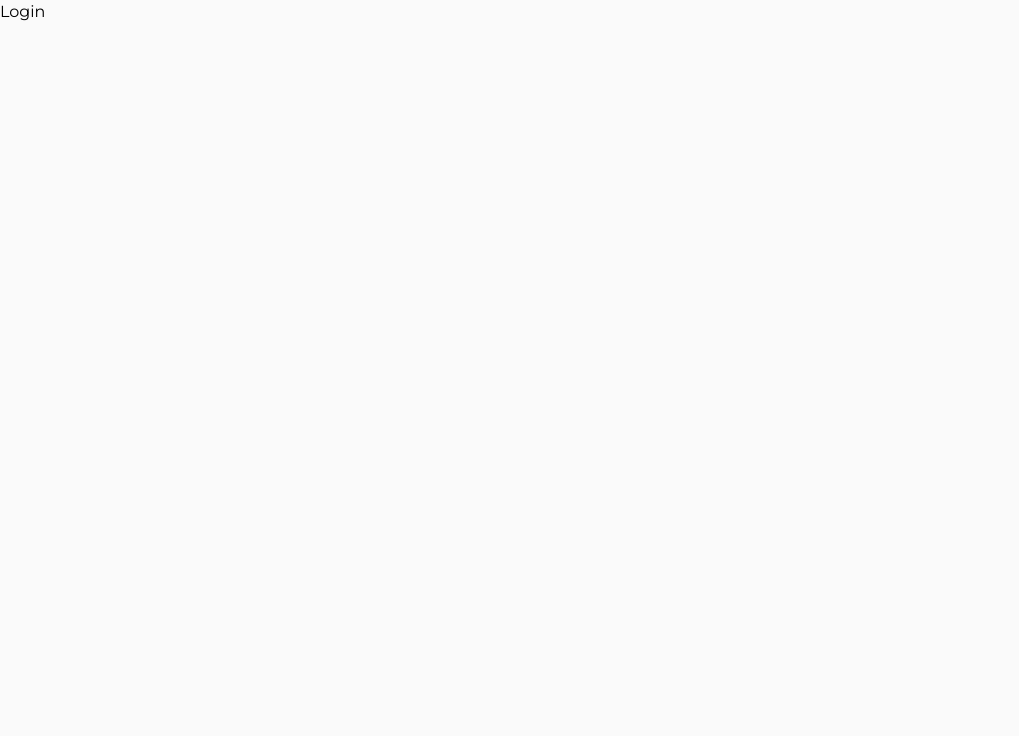
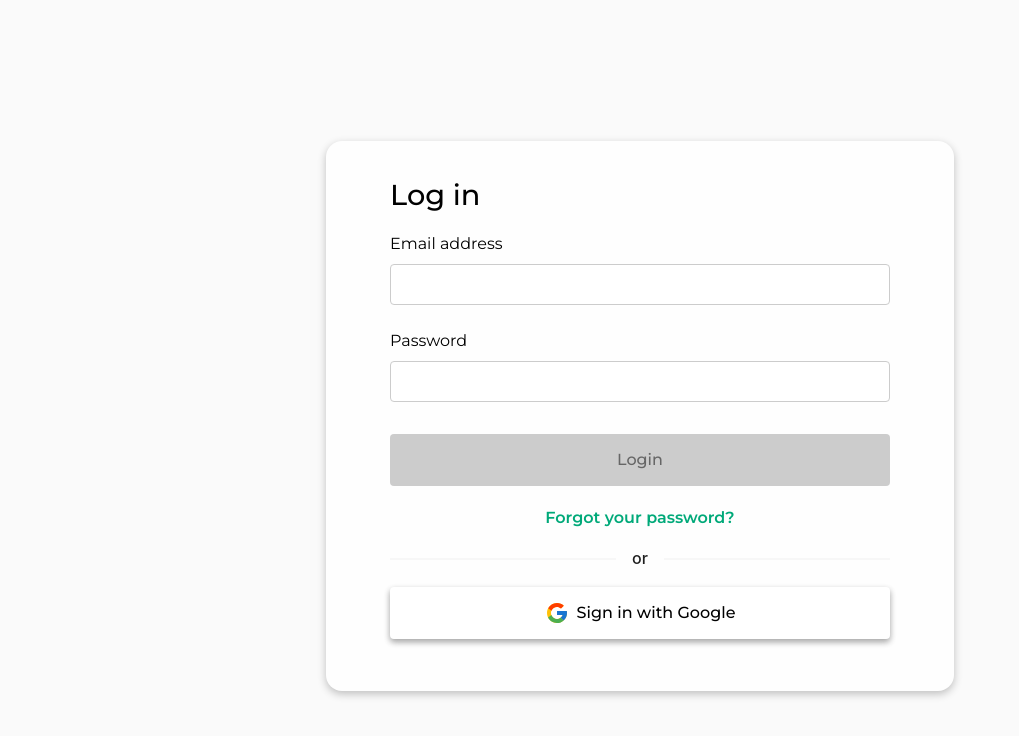
Before and after one commit to azim1410/FinSync, a React (Vite) app in the folder frontend/: page /login in a window 1280 px wide. Shown: the top 736 px of the page, without its empty margins (0-1019 px from the left). Built offline with nearby package versions, Linux system fonts and the light colour scheme.

Commit message:
Login page styling done

```diff
--- a/frontend/src/Pages/Login/Login.tsx
+++ b/frontend/src/Pages/Login/Login.tsx
@@ -1,9 +1,146 @@
-import React from 'react'
+import React, { useState } from "react";
+import { Link } from "react-router-dom";
+import { Divider } from "antd";
+import { FcGoogle } from "react-icons/fc";
+import './styles.css'
 
-const Login = () => {
+const Login: React.FC = () => {
+  const [credentials, setCredentials] = useState<{
+    email: string;
+    password: string;
+  }>({
+    email: "",
+    password: "",
+  });
+
+  const [errors, setErrors] = useState<{
+    email: string;
+    password: string;
+  }>({
+    email: "",
+    password: "",
+  });
+
+  const validateEmail = (email: string): boolean => {
+    const emailRegex = /^[^\s@]+@[^\s@]+\.[^\s@]+$/; // Standard email format
+    return emailRegex.test(email);
+  };
+
+  const validatePassword = (password: string): boolean => {
+    // Example: Password must be at least 8 characters and contain a mix of letters and numbers
+    const strongPasswordRegex = /^(?=.*[A-Za-z])(?=.*\d)[A-Za-z\d]{8,}$/;
+    return strongPasswordRegex.test(password);
+  };
+
+  const handleChange = (e: React.ChangeEvent<HTMLInputElement>): void => {
+    const { name, value } = e.target;
+
+    setCredentials((prev) => ({
+      ...prev,
+      [name]: value,
+    }));
+
+    // Real-time validation
+    if (name === "email" && value) {
+      setErrors((prev) => ({
+        ...prev,
+        email: validateEmail(value) ? "" : "Invalid email address",
+      }));
+    }
+
+    if (name === "password" && value) {
+      setErrors((prev) => ({
+        ...prev,
+        password: validatePassword(value)
+          ? ""
+          : "Password must be at least 8 characters and include a number",
+      }));
+    }
+  };
+
+  const loginHandler = (e: React.FormEvent<HTMLFormElement>): void => {
+    e.preventDefault();
+    // Final validation
+    const emailError = credentials.email
+      ? validateEmail(credentials.email)
+        ? ""
+        : "Invalid email address"
+      : "Email is required";
+
+    const passwordError = credentials.password
+      ? validatePassword(credentials.password)
+        ? ""
+        : "Password must be at least 8 characters and include a number"
+      : "Password is required";
+
+    setErrors({ email: emailError, password: passwordError });
+
+    if (!emailError && !passwordError) {
+      console.log("Logging in with:", credentials);
+      // Proceed with login
+    }
+  };
+
   return (
-    <div>Login</div>
-  )
-}
+    <div className="container">
+      <div className="login-container p-4">
+        <h2 className="login-header mb-4">Log in</h2>
+        <form action="" className="login-form" onSubmit={loginHandler}>
+          <label htmlFor="email">Email address</label>
+          <div className="mb-4">
+            <input
+              type="email"
+              name="email"
+              className="form-input"
+              value={credentials.email}
+              onChange={handleChange}
+            />
+            {errors.email && <small className="error-text">{errors.email}</small>}
+          </div>
+          <label htmlFor="password">Password</label>
+          <div className="mb-4">
+            <input
+              type="password"
+              name="password"
+              className="form-input"
+              value={credentials.password}
+              onChange={handleChange}
+            />
+            {errors.password && (
+              <small className="error-text ">{errors.password}</small>
+            )}
+          </div>
+          <button
+            type="submit"
+            className={`btn ${
+              !credentials.email || !validatePassword(credentials.password)
+                ? "btn-disabled"
+                : ""
+            }`}
+            disabled={
+              !credentials.email || !validatePassword(credentials.password)
+            }
+          >
+            Login
+          </button>
+          <div className="login-forgot-password">
+            <Link
+              to={"/forgot-password"}
+              className="login-forgot-password-text"
+            >
+              Forgot your password?
+            </Link>
+          </div>
 
-export default Login
+          <Divider>or</Divider>
+          <button className="google-signin btn">
+            <FcGoogle className="google-icon" />
+            Sign in with Google
+          </button>
+        </form>
+      </div>
+    </div>
+  );
+};
+
+export default Login;
--- a/frontend/src/Pages/Login/styles.css
+++ b/frontend/src/Pages/Login/styles.css
@@ -0,0 +1,127 @@
+.container {
+  margin: 1rem;
+  text-align: start;
+  display: flex;
+  justify-content: center;
+  align-items: center;
+  height: 100vh;
+}
+
+.login-container {
+  min-width: 500px;
+  padding: 2rem 4rem;
+  display: flex;
+  flex-direction: column;
+  place-content: center;
+  border-radius: 16px;
+  /* box-shadow: 0px 4px 8px rgba(0, 0, 0, 0.12); */
+  box-shadow: rgba(0, 0, 0, 0.24) 0px 3px 8px;
+  background-color: #fefefe;
+}
+
+.login-header {
+  font-size: 1.8rem;
+  font-weight: 500;
+}
+.login-form {
+  width: 100%;
+}
+.form-input {
+  width: 100%;
+  padding: 12px 20px;
+  margin: 8px 0;
+  display: inline-block;
+  border: 1px solid #ccc;
+  border-radius: 4px;
+  box-sizing: border-box;
+  transition: border-color 0.2s ease, box-shadow 0.2s ease;
+}
+
+.form-input:focus {
+  outline: none; /* Remove the default focus outline */
+  border-color: #00a979; /* Change border color when focused */
+  box-shadow: 0 0 4px rgba(0, 169, 121, 0.5); /* Add subtle focus shadow */
+}
+
+.login-forgot-password-text {
+  color: #00a979;
+  text-decoration: none;
+  font-weight: 600;
+}
+.login-forgot-password {
+  text-align: center;
+}
+
+.btn {
+  width: 100%;
+  background-color: #00a979;
+  color: white;
+  font-weight: 500;
+  padding: 14px 0px;
+  margin: 8px 0;
+  border: none;
+  border-radius: 4px;
+  margin-bottom: 1.25rem;
+  text-align: center;
+}
+/* Hover style for the main login button */
+.btn:hover {
+  background-color: #007a60; /* Darker green on hover */
+  color: white; /* Keep the text white */
+  box-shadow: 0px 4px 8px rgba(0, 0, 0, 0.2); /* Add subtle shadow */
+  transition: all 0.3s ease; /* Smooth transition */
+}
+
+.google-signin {
+  background-color: #ffffff;
+  color: black;
+  box-shadow: rgba(0, 0, 0, 0.16) 0px 3px 6px, rgba(0, 0, 0, 0.23) 0px 3px 6px;
+  /* border-top: 0.2px solid rgba(0, 0, 0, 0.15);
+        border-left: 0.2px solid rgba(0, 0, 0, 0.15); */
+  text-align: center;
+  display: flex;
+  justify-content: center;
+  align-items: center;
+  gap: 0.5rem;
+}
+/* Hover style for the Google sign-in button */
+.google-signin:hover {
+  background-color: #fefefefe; /* Slightly darker background */
+  color: #000; /* Keep the text black */
+  box-shadow: 0px 6px 12px rgba(0, 0, 0, 0.2); /* Enhanced shadow for the lifting effect */
+  transform: translateY(-3px); /* Moves the button slightly upward */
+  transition: all 0.3s ease; /* Smooth transition for both shadow and movement */
+}
+
+/* Restore shadow and position on focus or active */
+.google-signin:active {
+  box-shadow: 0px 3px 6px rgba(0, 0, 0, 0.15); /* Reduced shadow on click */
+  transform: translateY(0); /* Reset position */
+  transition: all 0.1s ease-in; /* Faster reset */
+}
+.google-icon {
+  font-size: 1.5rem;
+}
+
+.mb-4 {
+  margin-bottom: 1rem;
+}
+.pb-4 {
+  padding-bottom: 1rem;
+}
+
+/* Error message styling */
+.error-text {
+  color: red;
+  font-size: 0.85rem;
+  margin-top: 0px;
+  min-height: 1em;
+  display: block;
+}
+
+/* Disabled button styles */
+.btn-disabled {
+  background-color: #ccc;
+  color: #666;
+  cursor: not-allowed;
+}
```
